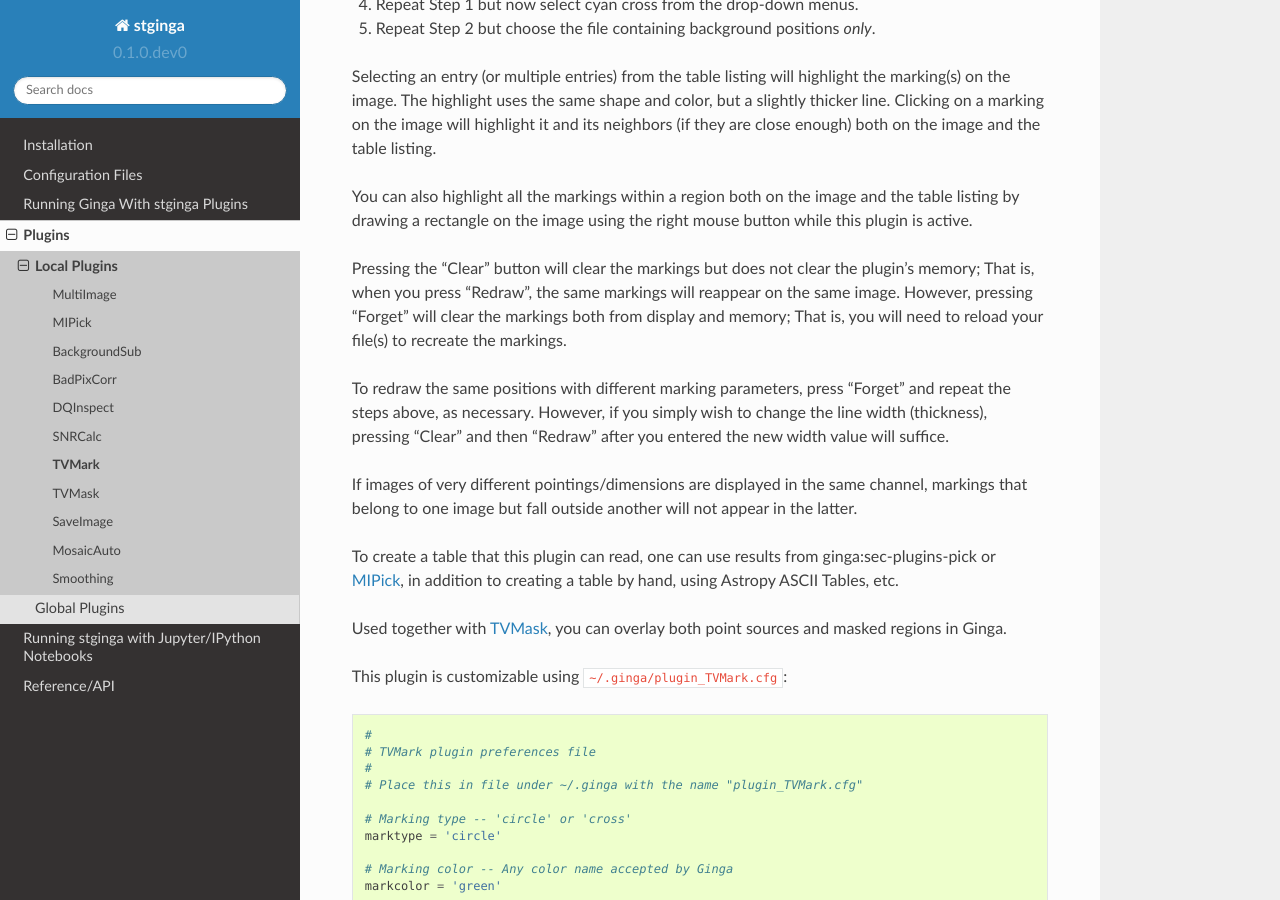
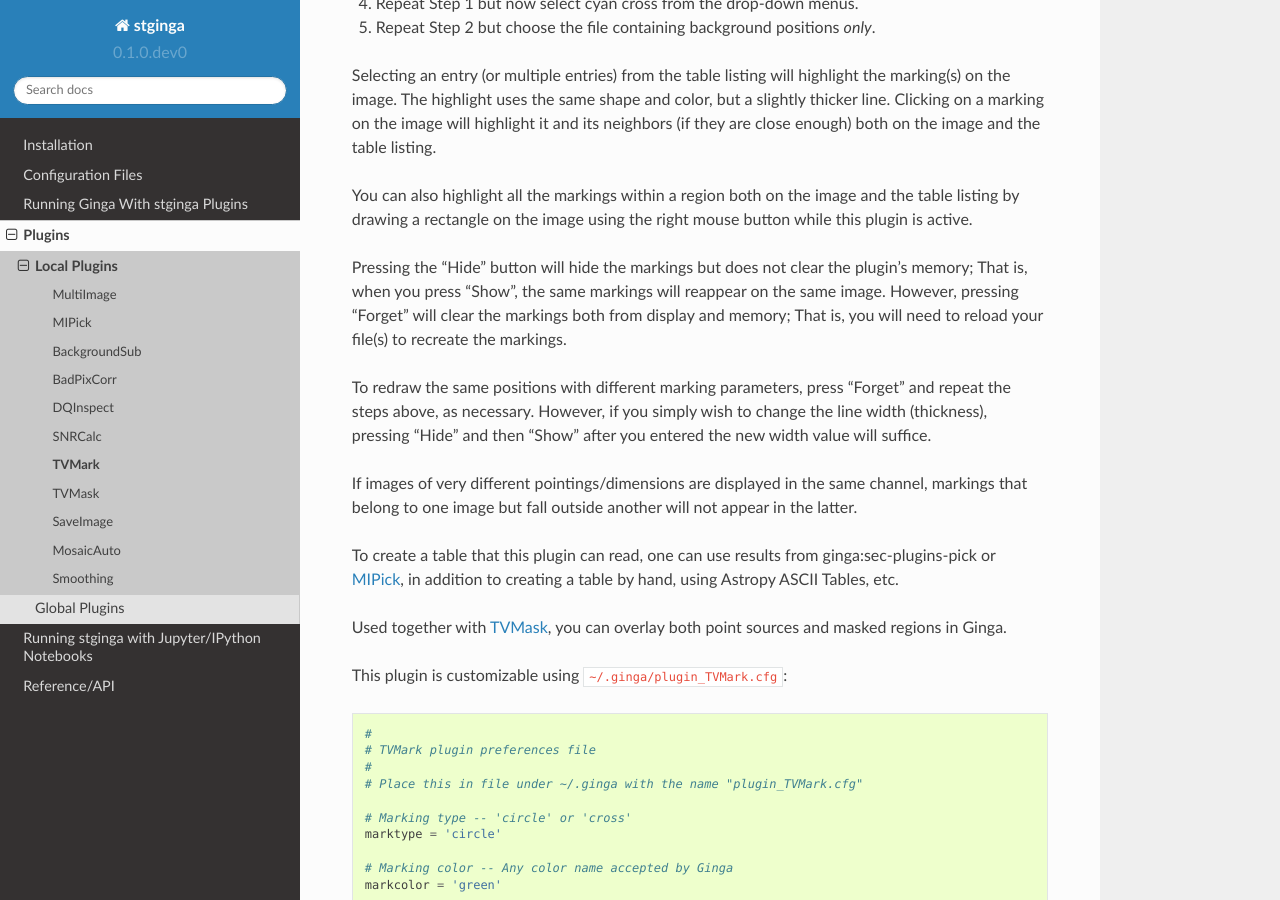
Before and after one commit to spacetelescope/stginga, a Sphinx documentation site: the page built from docs/source/plugins_manual/tvmark.rst, in a window 1280 px wide and 900 px high, scrolled down 1120 px. Built offline with Sphinx 7.4.7 and the Read the Docs theme 2.0.0, drawn with Linux system fonts in a browser that asks for light colours; formulas are drawn with MathJax 3.

Commit message:
Changed verbiage on TVMark and TVMask buttons to be less confusing

```diff
--- a/docs/source/plugins_manual/tvmark.rst
+++ b/docs/source/plugins_manual/tvmark.rst
@@ -43,15 +43,15 @@
 and the table listing by drawing a rectangle on the image using the right mouse
 button while this plugin is active.
 
-Pressing the "Clear" button will clear the markings but does not clear the
-plugin's memory; That is, when you press "Redraw", the same markings will
+Pressing the "Hide" button will hide the markings but does not clear the
+plugin's memory; That is, when you press "Show", the same markings will
 reappear on the same image. However, pressing "Forget" will clear the markings
 both from display and memory; That is, you will need to reload your file(s) to
 recreate the markings.
 
 To redraw the same positions with different marking parameters, press "Forget"
 and repeat the steps above, as necessary. However, if you simply wish to change
-the line width (thickness), pressing "Clear" and then "Redraw" after you entered
+the line width (thickness), pressing "Hide" and then "Show" after you entered
 the new width value will suffice.
 
 If images of very different pointings/dimensions are displayed in the same
--- a/docs/source/plugins_manual/tvmask.rst
+++ b/docs/source/plugins_manual/tvmask.rst
@@ -29,8 +29,8 @@
 and the table listing by drawing a rectangle on the image using the right mouse
 button while this plugin is active.
 
-Pressing the "Clear" button will clear the masks but does not clear the
-plugin's memory; That is, when you press "Redraw", the same masks will
+Pressing the "Hide" button will hide the masks but does not clear the
+plugin's memory; That is, when you press "Show", the same masks will
 reappear on the same image. However, pressing "Forget" will clear the masks
 both from display and memory; That is, you will need to reload your file(s) to
 recreate the masks.
```
Also changed, not shown: docs/source/plugins_manual/images/tvmark_screenshot.png, docs/source/plugins_manual/images/tvmask_screenshot.png, 2 other files.
